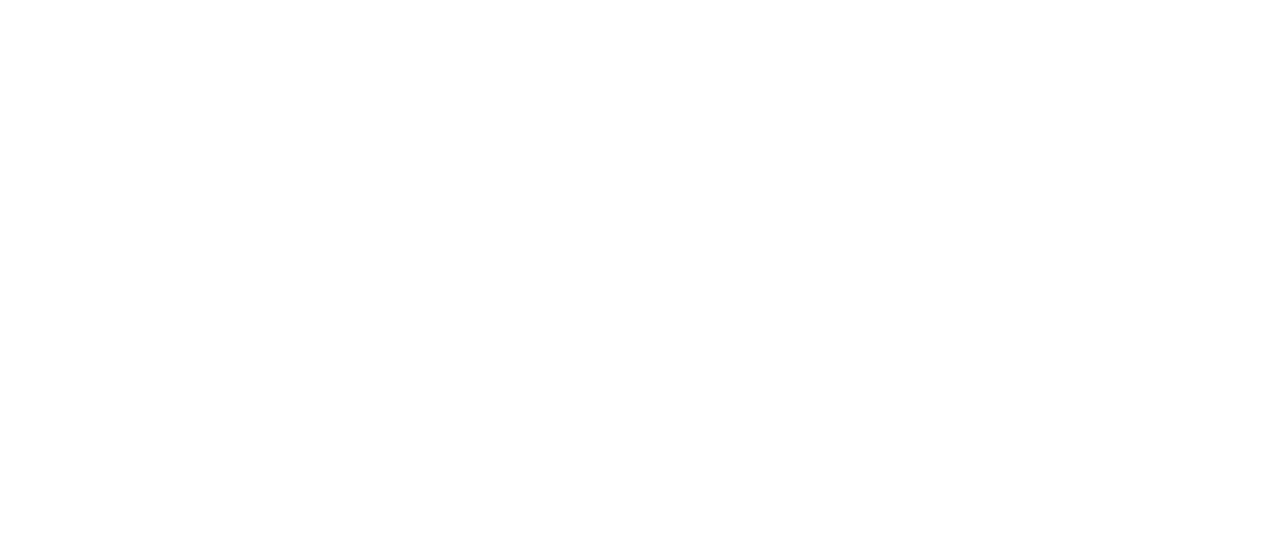
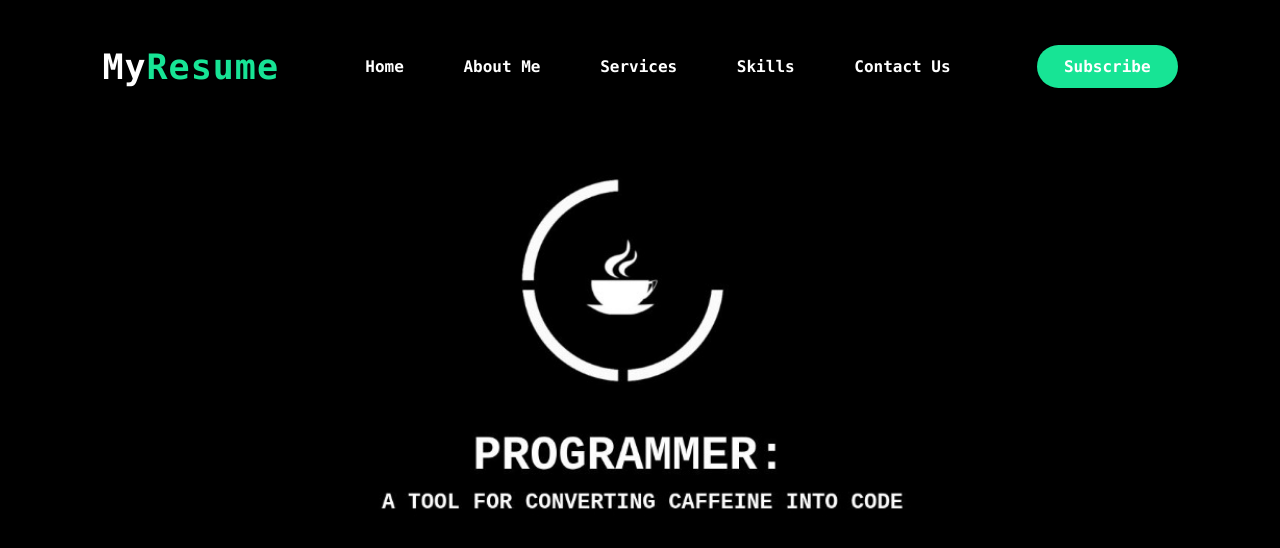
Before and after one commit to blendF/Portfolio, a plain HTML site: page index.html in a window 1280 px wide. Drawn offline with Linux system fonts and the light colour scheme.

Commit message:
added new files for portfolio web-page

```diff
--- a/index.html
+++ b/index.html
@@ -7,6 +7,34 @@
     <script type="text/javascript" src="main.js"></script>
     <link rel="stylesheet" href="style.css" />
     <title>My Portfolio</title>
+    <link
+      rel="stylesheet"
+      href="https://cdnjs.cloudflare.com/ajax/libs/font-awesome/6.1.1/css/all.min.css"
+      integrity="sha512-KfkfwYDsLkIlwQp6LFnl8zNdLGxu9YAA1QvwINks4PhcElQSvqcyVLLD9aMhXd13uQjoXtEKNosOWaZqXgel0g=="
+      crossorigin="anonymous"
+      referrerpolicy="no-referrer"
+    />
   </head>
-  <body></body>
+  <body>
+    <!--fillimi i navbarit-->
+    <div class="navbari">
+      <nav>
+        <h2 class="logo">My<span>Resume</span></h2>
+        <ul>
+          <li><a href="#">Home</a></li>
+          <li><a href="#">About Me</a></li>
+          <li><a href="#">Services</a></li>
+          <li><a href="#">Skills</a></li>
+          <li><a href="#">Contact Us</a></li>
+        </ul>
+        <a href="#" class="butoni" onclick="abonohu()"> Subscribe </a>
+      </nav>
+
+      <div class="permbajtja">
+        <h4>Hello, my name is</h4>
+        <h1>Blendi Ferizi</h1>
+        <h3>I'm a Web Developer</h3>
+      </div>
+    </div>
+  </body>
 </html>
--- a/main.js
+++ b/main.js
@@ -0,0 +1,24 @@
+function abonohu() {
+    var sub = window.prompt("A deshironi te abonoheni si klienit i radhes: po/jo ? ")
+
+    if (sub == "po") {
+
+        alert("Mbushni te dhenat ne vazhdim! ")
+        var emri = window.prompt("Emri: ");
+        var mbiemri = window.prompt("Mbiemri: ");
+
+        var yourdata = emri + " " + mbiemri;
+
+        alert("Pershendetje, " + yourdata + " Ju keni abonuar me sukses! " )
+    }
+    else if(sub == "jo")
+    {
+        alert("Ju keni zgjedhur qe te mos abonoheni! shihemi heren tjeter.")
+
+    }
+    else
+    {
+        alert("Ju lutem pergjigjuni me \"po\" ose jo!")
+        abonohu();
+    }
+}
--- a/style.css
+++ b/style.css
@@ -1,3 +1,59 @@
-body {
-font-family: Arial, Helvetica, sans-serif;
+*{
+  padding: 0;
+  margin: 0;
+  font-family: "Lucida Console", "Courier New", monospace;
+  box-sizing: border-box;
 }
+.navbari {
+    height: 100vh;
+    width: 100%;
+    background-image: url(imazhe/prog.jpg);
+    background-size: cover;
+    background-position: center;
+}
+nav {
+    display: flex;
+    align-items: center;
+    justify-content: space-between;
+    padding-top: 45px;
+    padding-left: 8%;
+    padding-right: 8%;
+}
+.logo {
+    color: white;
+    font-size: 35px;
+    letter-spacing: 1px;
+    cursor: pointer;
+}
+span {
+    color: #17e495;
+}
+nav ul li {
+    list-style-type: none;
+    display: inline-block;
+    padding: 10px 25px;
+}
+
+nav ul li a{
+    color: white;
+    text-decoration: none;
+    font-weight: bold;
+    text-transform: capitalize;
+}
+nav ul li a:hover {
+    color:#17e495;
+    transition: .4s;
+}
+.butoni {
+    background-color:  #17e495;
+    color: white;
+    text-decoration: none;
+    border: 2px solid transparent;
+    font-weight: bold;
+    padding: 10px 25px;
+    border-radius: 30px;
+    transition: .4s;
+}
+.butoni:hover {
+    transform: scale(1.2);
+}
```
Also changed, not shown: imazhe/prog.jpg (added), 1 other file.
